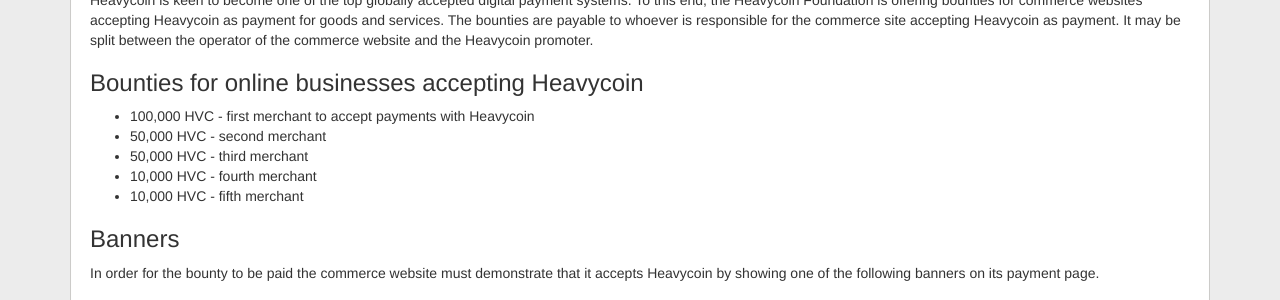
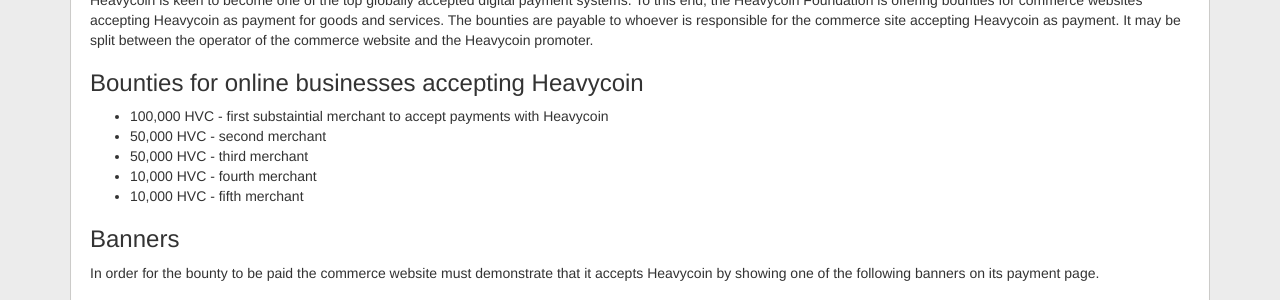
Before and after one commit to heavycoin/heavycoin.github.io, a Jekyll site: the page built from merchants.html, in a window 1280 px wide and 1130 px high. Shown: the part 248-548 px from the top of the window. Built offline with Jekyll 4.4.1, drawn with Linux system fonts in a browser that asks for light colours; Markdown is read by kramdown in place of the engine named in the settings.

Commit message:
Update to bounties

```diff
--- a/_includes/bounties_merchants.html
+++ b/_includes/bounties_merchants.html
@@ -1,4 +1,4 @@
-      <li>100,000 HVC - first merchant to accept payments with Heavycoin</li>
+      <li>100,000 HVC - first substaintial merchant to accept payments with Heavycoin</li>
       <li>50,000 HVC - second merchant</li>
       <li>50,000 HVC - third merchant</li>
       <li>10,000 HVC - fourth merchant</li>
```
